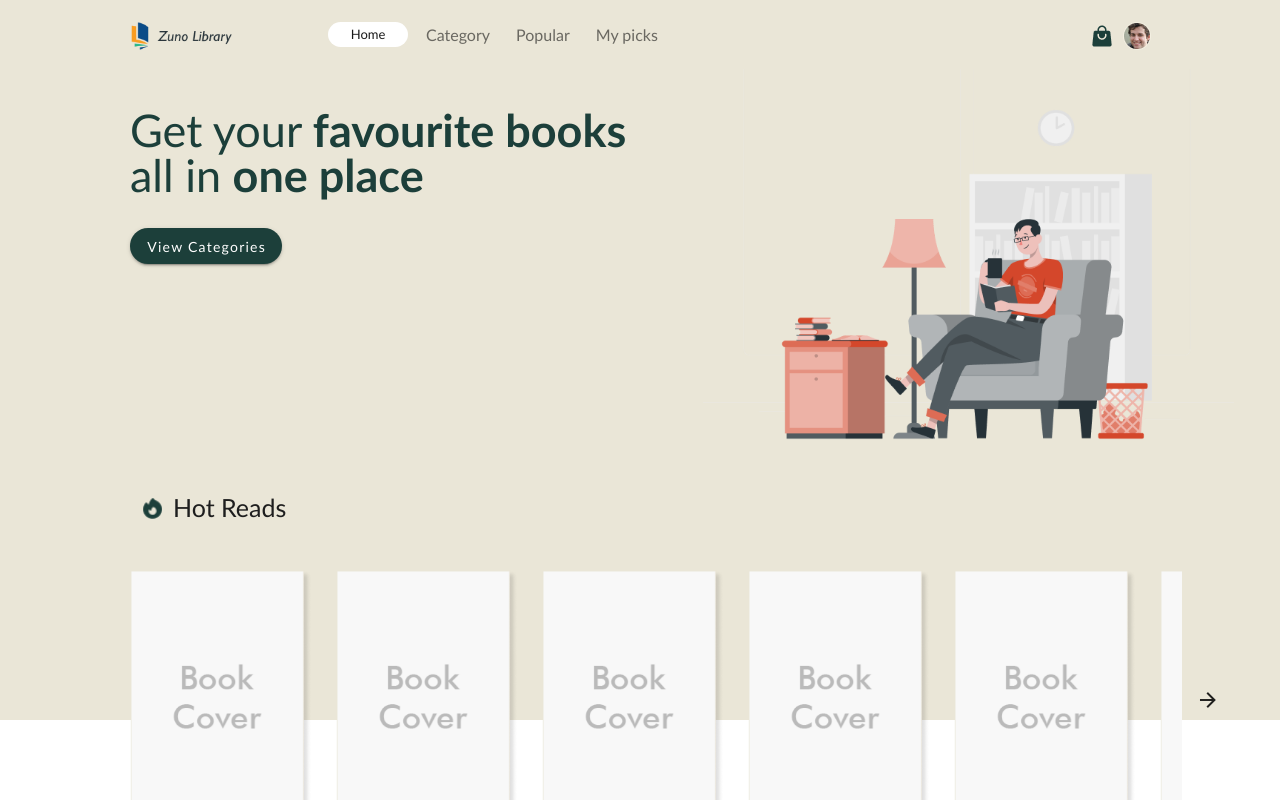
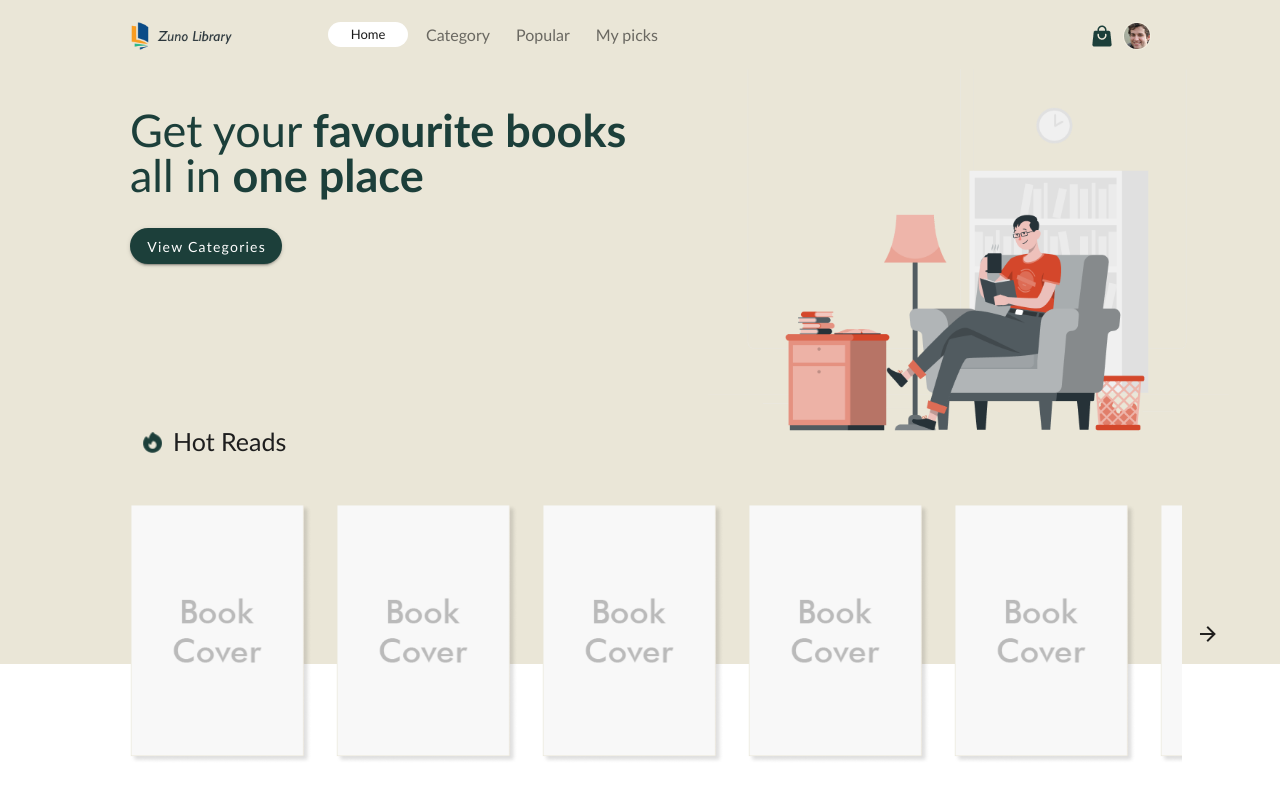
Before and after one commit to anordy/zuno-library, a Vue app: page / in a window 1280 px wide. Shown: the top 800 px of the page. Built offline with nearby package versions, Linux system fonts and the light colour scheme.

Commit message:
fix changes

```diff
--- a/src/components/Carousel.vue
+++ b/src/components/Carousel.vue
@@ -61,7 +61,7 @@ export default {
 
 <style scoped>
 #carousel {
-  margin-top: -220px;
+  margin-top: -230px;
   padding-left: 50px;
   /* background-color: green; */
 }
--- a/src/components/Hero.vue
+++ b/src/components/Hero.vue
@@ -34,7 +34,7 @@ export default {
     background-color: #EAE6D7;
     padding-left: 130px;
     padding-right: 40px;
-    height: 90vh;
+    height: 83vh;
 }
 
 .side-home {
@@ -44,7 +44,7 @@ export default {
 }
 .right-side {
     /* background-color: red; */
-    height: 550px;
+    height: 540px;
 }
 p.intro-text {
     font-size: 45px;
```
